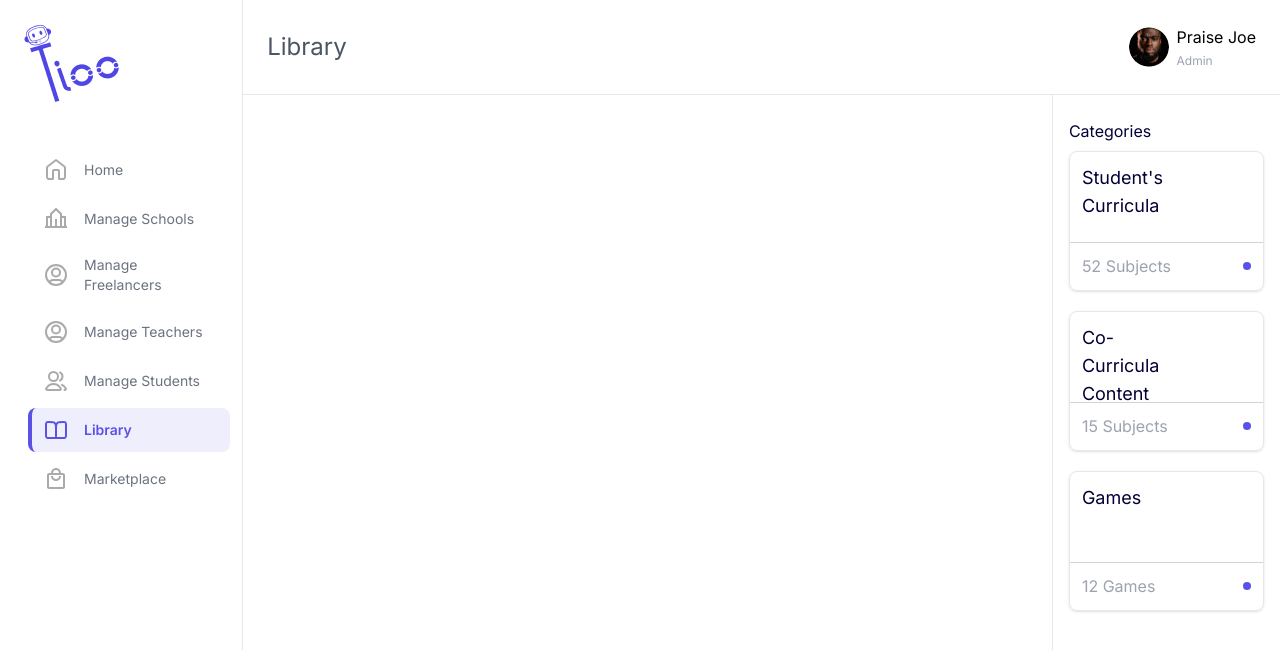
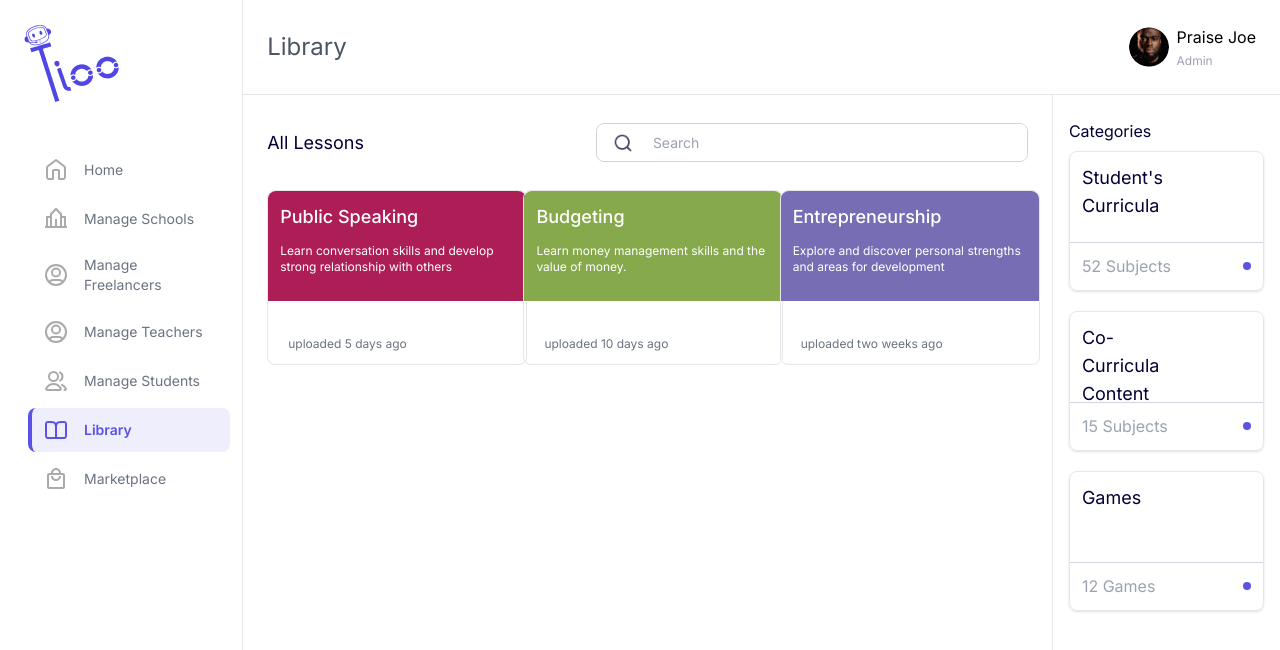
Before and after one commit to debug-evenstar/TiooAdminDashboard, a React (Vite) app: page /library in a window 1280 px wide. Shown: the top 650 px of the page. Built offline with nearby package versions, Linux system fonts and the light colour scheme.

Commit message:
build config test

```diff
--- a/src/pages/library.tsx
+++ b/src/pages/library.tsx
@@ -1,4 +1,5 @@
 import Header from "../components/header"
+import SearchBar from "../components/searchBar";
 
 export type TCategoryCardProps = { title?: string, name?: string, value?: number };
 
@@ -40,9 +41,46 @@ function Categories() {
   );
 }
 
+export type TLessonCardProps = { title: string, color?: string, description: string, date: string };
+
+function LessonsCard({ color, title, description, date }: TLessonCardProps) {
+  return (
+    <div className="w-[260px] border h-[175px] flex flex-col justify-between rounded-[8px]">
+      <div className={`${color} h-[110px] p-3 text-left text-white rounded-t-[8px]`}>
+        <h1 className="font-[500] text-lg">{title}</h1>
+        <p className="mt-3 text-xs">{description}</p>
+      </div>
+      <span className="px-5 text-xs text-gray-500 py-3">
+        uploaded {date} ago
+      </span>
+    </div>
+  );
+}
 function AllLessons() {
+  const lessons: TLessonCardProps[] = [
+    {title: "Public Speaking",description: "Learn conversation skills and develop strong relationship with others",date: "5 days"},
+    {title: "Budgeting",description: "Learn money management skills and the value of money.",date: "10 days"},
+    {title: "Entrepreneurship",description: "Explore and discover personal strengths and areas for development",date: "two weeks"},
+  ];
+
+  const colors: string[] = [
+    'bg-[#AE1E56]',
+    'bg-[#86A94B]',
+    'bg-[#776DB4]',
+  ];
   return (
-    <div className="w-[78%] overflow-y-auto max-h-[calc(100vh_-_95px)]">
+    <div className="w-[78%] overflow-y-auto max-h-[calc(100vh_-_95px)] px-[24px]">
+      <div className="flex items-center justify-between py-7">
+        <h1 className="text-primary text-lg">All Lessons</h1>
+        <SearchBar className="w-[23rem] " name="search-lesson" placeholder="Search" variant="normal"/>
+      </div>
+      <div className="grid gap-x-2 grid-cols-3">
+        {
+          lessons.map((lessonProp,index) => (
+            <LessonsCard {...lessonProp} color={colors[index]}/>
+          ))
+        }
+      </div>
     </div>
   );
 }
```
